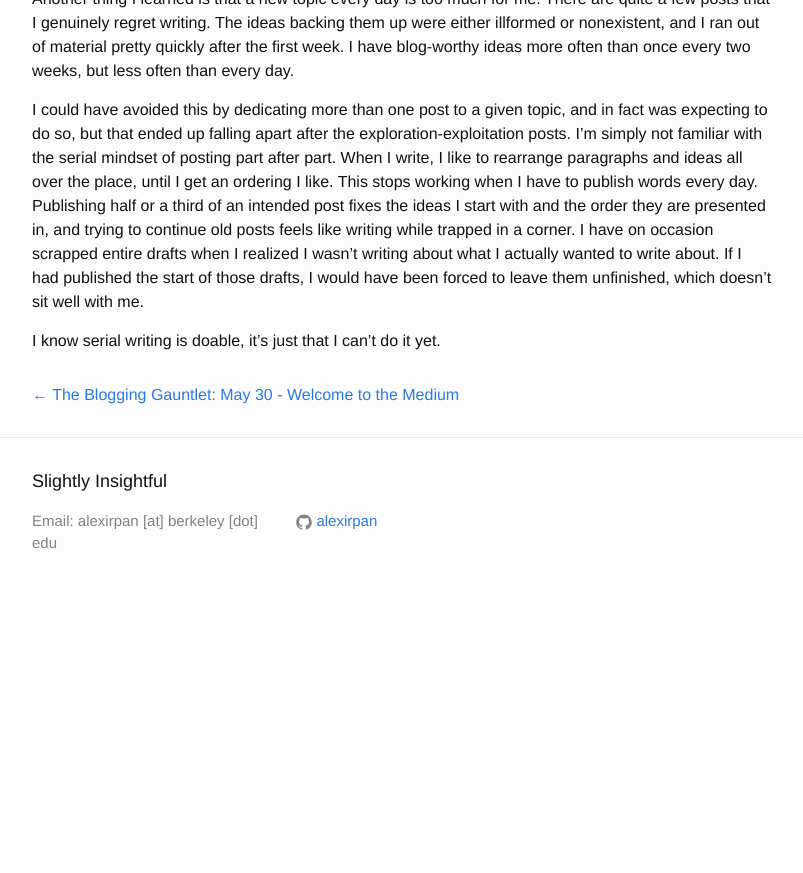
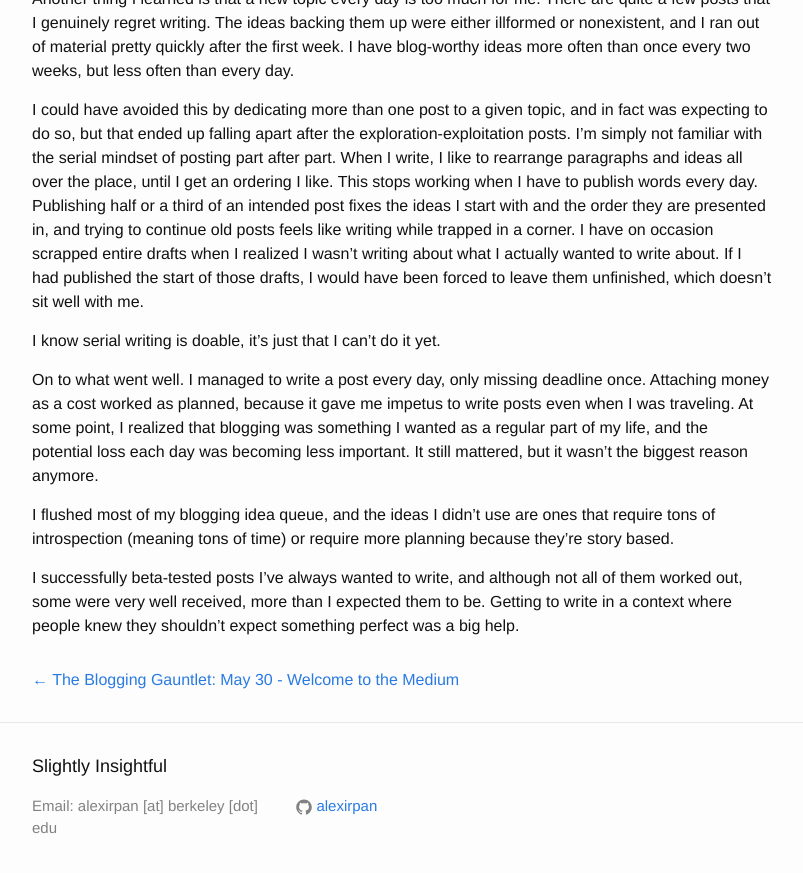
Before and after one commit to alexirpan/alexirpan.github.io, a Jekyll site: the page built from _posts/may2016/2016-05-31-may-31.markdown, in a window 1280 px wide and 900 px high, scrolled down 719 px. Shown: the top 873 px of the window, without its empty margins (238-1041 px from the left). Built offline with Jekyll 4.4.1, drawn with Linux system fonts in a browser that asks for light colours; before the commit the page ends 1334 px from its top, so only the background shows below that.

Commit message:
Stopping here before adding poll

```diff
--- a/_posts/may2016/2016-05-31-may-31.markdown
+++ b/_posts/may2016/2016-05-31-may-31.markdown
@@ -26,3 +26,9 @@ Another thing I learned is that a new topic every day is too much for me. There
 I could have avoided this by dedicating more than one post to a given topic, and in fact was expecting to do so, but that ended up falling apart after the exploration-exploitation posts. I'm simply not familiar with the serial mindset of posting part after part. When I write, I like to rearrange paragraphs and ideas all over the place, until I get an ordering I like. This stops working when I have to publish words every day. Publishing half or a third of an intended post fixes the ideas I start with and the order they are presented in, and trying to continue old posts feels like writing while trapped in a corner. I have on occasion scrapped entire drafts when I realized I wasn't writing about what I actually wanted to write about. If I had published the start of those drafts, I would have been forced to leave them unfinished, which doesn't sit well with me.
 
 I know serial writing is doable, it's just that I can't do it yet.
+
+On to what went well. I managed to write a post every day, only missing deadline once. Attaching money as a cost worked as planned, because it gave me impetus to write posts even when I was traveling. At some point, I realized that blogging was something I wanted as a regular part of my life, and the potential loss each day was becoming less important. It still mattered, but it wasn't the biggest reason anymore.
+
+I flushed most of my blogging idea queue, and the ideas I didn't use are ones that require tons of introspection (meaning tons of time) or require more planning because they're story based.
+
+I successfully beta-tested posts I've always wanted to write, and although not all of them worked out, some were very well received, more than I expected them to be. Getting to write in a context where people knew they shouldn't expect something perfect was a big help.
```
